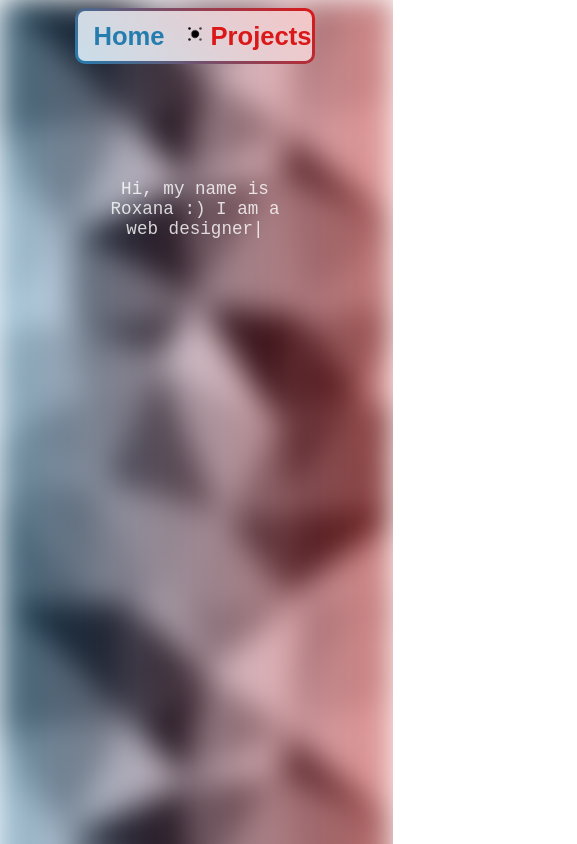
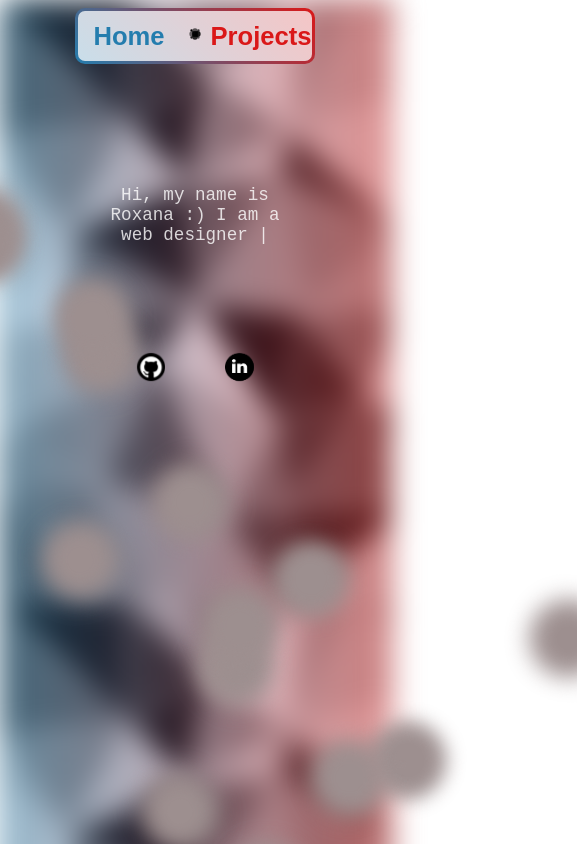
Before and after one commit to Roxxanar/PortofolioNextJs, a Next.js app: page / in a window 390 px wide. Shown: the top 844 px of the page, 577 px wide, since content can reach past the window. Built offline with nearby package versions, Linux system fonts and the light colour scheme; a web font is replaced by a local one.

Commit message:
home-icons

```diff
--- a/src/app/components/Contact.module.css
+++ b/src/app/components/Contact.module.css
@@ -51,7 +51,7 @@
     font-size:0.8rem;
   }
 
-  button:after {
+  .contactdiv button:after {
     content: "";
     background: rgba(255, 255, 255, 0.75);
     position: absolute;
@@ -64,7 +64,7 @@
     transition: all 0.5s;
   }
 
-  button:hover:after {
+  .contactdiv button:hover:after {
     transform: skewX(-45deg) scale(1, 1);
     -webkit-transition: all 0.5s;
     transition: all 0.5s;
--- a/src/app/components/Typewriter.module.css
+++ b/src/app/components/Typewriter.module.css
@@ -48,6 +48,7 @@
 
         font-size: 1.3rem;
     }
+
 }
 
 @media (max-width: 500px) {
@@ -57,4 +58,9 @@
 
         font-size: 1.1rem;
     }
+
+
+
+
+
 }
--- a/src/app/page.module.css
+++ b/src/app/page.module.css
@@ -32,11 +32,11 @@ html {
 .fundal {
   display: flex;
   justify-content: center;
-  position: absolute;
-  margin-top: 150px;
+  position: relative;
+  margin-top: 100px;
 
   width: calc(40vw + 6px);
-  height: 80vh;
+  height: 600px;
   border-radius: 30px;
   opacity: 80%;
   z-index: 1000;
@@ -44,11 +44,164 @@ html {
   color: white;
 }
 
+
+.icon_container {
+  display: flex;
+ justify-content: center;
+  align-items: center;
+  width: 30vw;
+  gap: 60px;
+
+}
+
+.icon_left,
+.icon_right {
+
+  opacity: 0;
+  transform: translateX(0);
+  animation-duration: 1s;
+  animation-fill-mode: forwards;
+}
+
+/* Slide in from left */
+.icon_left {
+
+  width: 40px;
+  animation-name: slideInLeft;
+  transition: 0.25s;
+}
+
+/* Slide in from right */
+.icon_right {
+
+  width: 40px;
+  animation-name: slideInRight;
+  transition: 0.25s;
+  /*animation-delay: 0.3s;*/
+}
+
+@keyframes slideInLeft {
+  from {
+    transform: translateX(-500px);
+    opacity: 0;
+  }
+  to {
+    transform: translateX(0);
+    opacity: 1;
+  }
+}
+
+@keyframes slideInRight {
+  from {
+    transform: translateX(500px);
+    opacity: 0;
+  }
+  to {
+    transform: translateX(0);
+    opacity: 1;
+  }
+}
+
+/*
+.icon_left:hover {
+  background-color: #ff8000;
+  animation: bounce_613 0.4s linear;
+}
+
+.icon_right:hover {
+  background-color: #ff8000;
+  animation: bounce_613 0.4s linear;
+}
+
+
+@keyframes bounce_613 {
+  40% {
+    transform: scale(1.4);
+  }
+
+  60% {
+    transform: scale(0.8);
+  }
+
+  80% {
+    transform: scale(1.2);
+  }
+
+  100% {
+    transform: scale(1);
+  }
+}
+*/
+
+
+/* Add this new wrapper class */
+.tooltip_wrapper {
+  position: relative;
+  display: inline-block;
+  z-index: 2;
+}
+
+/* Your existing tooltip class, just tweak behavior */
+.text_tooltip {
+
+  font-family: 'Courier New', Courier, monospace;
+  font-size: 0.7rem;
+  position: absolute;
+  width: 60px;
+  left: 0%;
+  bottom: 100%;
+  margin-bottom: 15px;
+  padding: 10px 10px 10px 10px;
+  background: white;
+  box-shadow: 5px 5px 5px rgba(0, 0, 0, 0.5);
+  border: 5px solid #4f3755;
+  border-radius: 10px;
+ text-align: center;
+
+  visibility: hidden;
+
+  opacity: 0;
+  transition: opacity 0.5s ease;
+}
+
+/* Tooltip appears on hover */
+.tooltip_wrapper:hover .text_tooltip {
+  visibility: visible;
+  opacity: 1;
+}
+
+.text_tooltip::before,
+.text_tooltip::after {
+  content: "";
+  position: absolute;
+  border-left: 10px solid transparent;
+  border-right: 10px solid transparent;
+  top: 100%;
+  left: 50%;
+  transform: translateX(-50%);
+}
+
+.text_tooltip::before {
+  border-top: 10px solid #4b244b;
+  margin-top: 5px;
+}
+
+.text_tooltip::after {
+  border-top: 10px solid white;
+  margin-top: -1px;
+  z-index: 1;
+}
+
+
+
+
+
 @media (max-width: 1200px) {
 
   .fundal {
 
-  margin-top: 120px;
+  margin-top: 80px;
+  height: 500px;
   }
   }
 
@@ -57,8 +210,26 @@ html {
 
 .fundal {
   width: calc(60vw + 6px);
-margin-top: 110px;
+  height:400px;
+margin-top: 60px;
 }
+
+
+.icon_left {
+
+  width: 100%;
+  height: auto;
+}
+
+.icon_right {
+
+  width: 100%;
+  height: auto;
+}
+
+
+
+
 }
 
 
@@ -152,7 +323,7 @@ height: 950px;
 }
 
 .background span {
-  display: none;
+
   width: 20vmin;
   height: 20vmin;
   border-radius: 20vmin;
@@ -162,6 +333,7 @@ height: 950px;
   animation-duration: 45;
   animation-timing-function: linear;
   animation-iteration-count: infinite;
+  z-index: -1;
 }
 
 .background span:nth-child(0) {
--- a/src/app/page.tsx
+++ b/src/app/page.tsx
@@ -3,7 +3,7 @@
 /*import Image from "next/image";*/
 import styles from "./page.module.css";
 import Link from "next/link";
-
+import Image from 'next/image';
 
 import React, { useEffect } from 'react';
 /*import { mateSC } from "./fonts"; */
@@ -37,15 +37,7 @@ export default function Home() {
   style={{ backgroundImage: "url('/low-poly-grid-haikei (1).svg')" }}>
     </div>
 
-
-
-<div className={styles.fundal}>
-<Typewriter />
-
-
-</div>
-
-      <div className={styles.navbar}>
+    <div className={styles.navbar}>
       <Link
   href="/"
   className={stalemate.className}
@@ -62,6 +54,51 @@ export default function Home() {
         </Link>
       </div>
 
+<div className={styles.fundal}>
+<Typewriter />
+
+
+</div>
+
+
+
+      <div className={styles.icon_container}>
+      <div className={styles.icon_left}>
+  <div className={styles.tooltip_wrapper}>
+    <Image
+      aria-hidden
+      src="/github.png"
+      alt="Globe icon"
+      width={0}
+      height={0}
+      sizes="100vw"
+      style={{ width: '100%', height: 'auto' }}
+    />
+    <span className={styles.text_tooltip}>
+      Github
+    </span>
+  </div>
+</div>
+
+  <div className={styles.icon_right}>
+  <div className={styles.tooltip_wrapper}>
+  <Image
+        aria-hidden
+        src="/social (1).png"
+        alt="Globe icon"
+        width={0}
+        height={0}
+        sizes="100vw"
+        style={{ width: '100%', height: 'auto' }}
+
+      />
+       <span className={styles.text_tooltip}>
+      LinkedIn
+    </span>
+
+  </div>
+  </div>
+</div>
 
 
       <div className={styles.background}>
```
Also changed, not shown: public/github.png (added), public/social (1).png (added).
